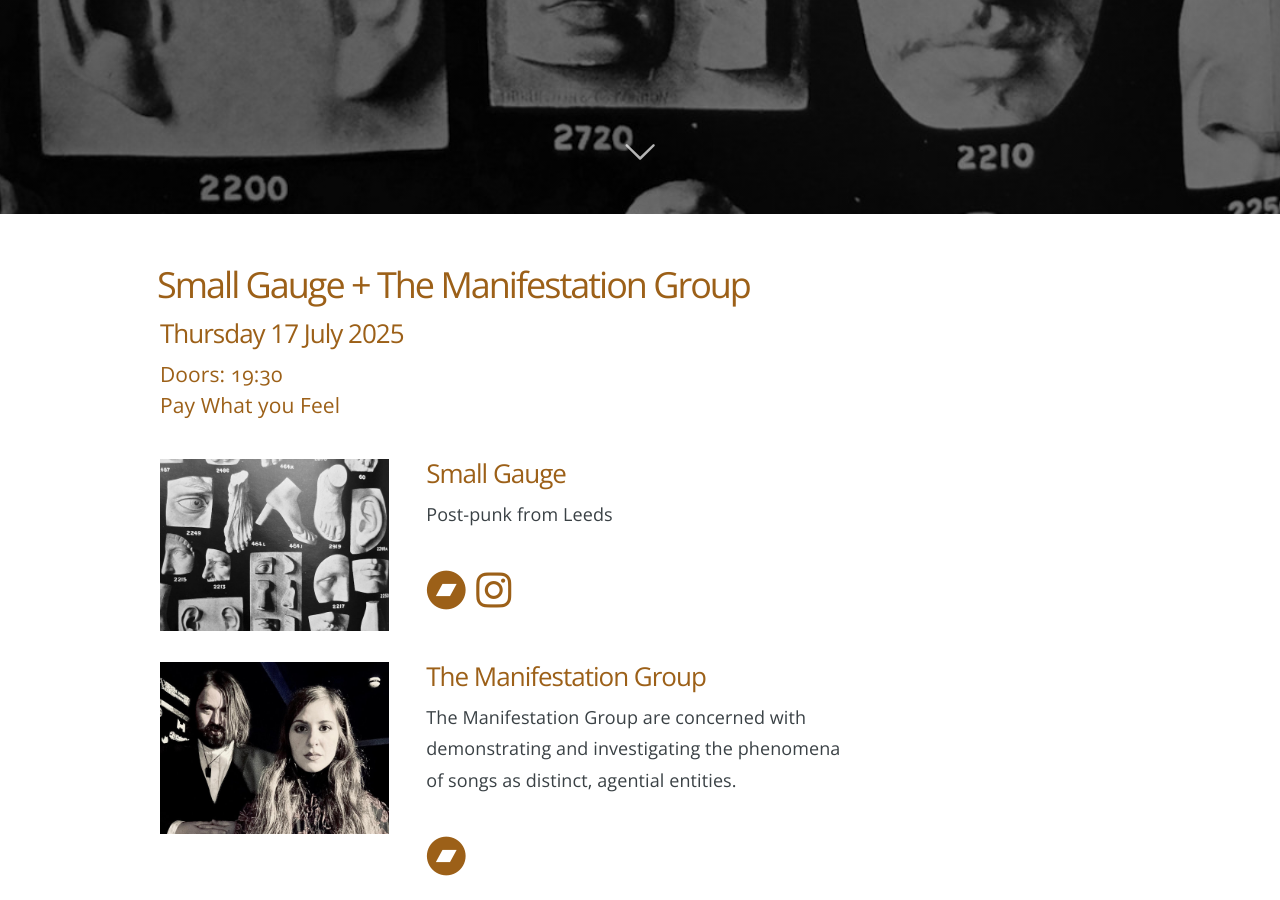
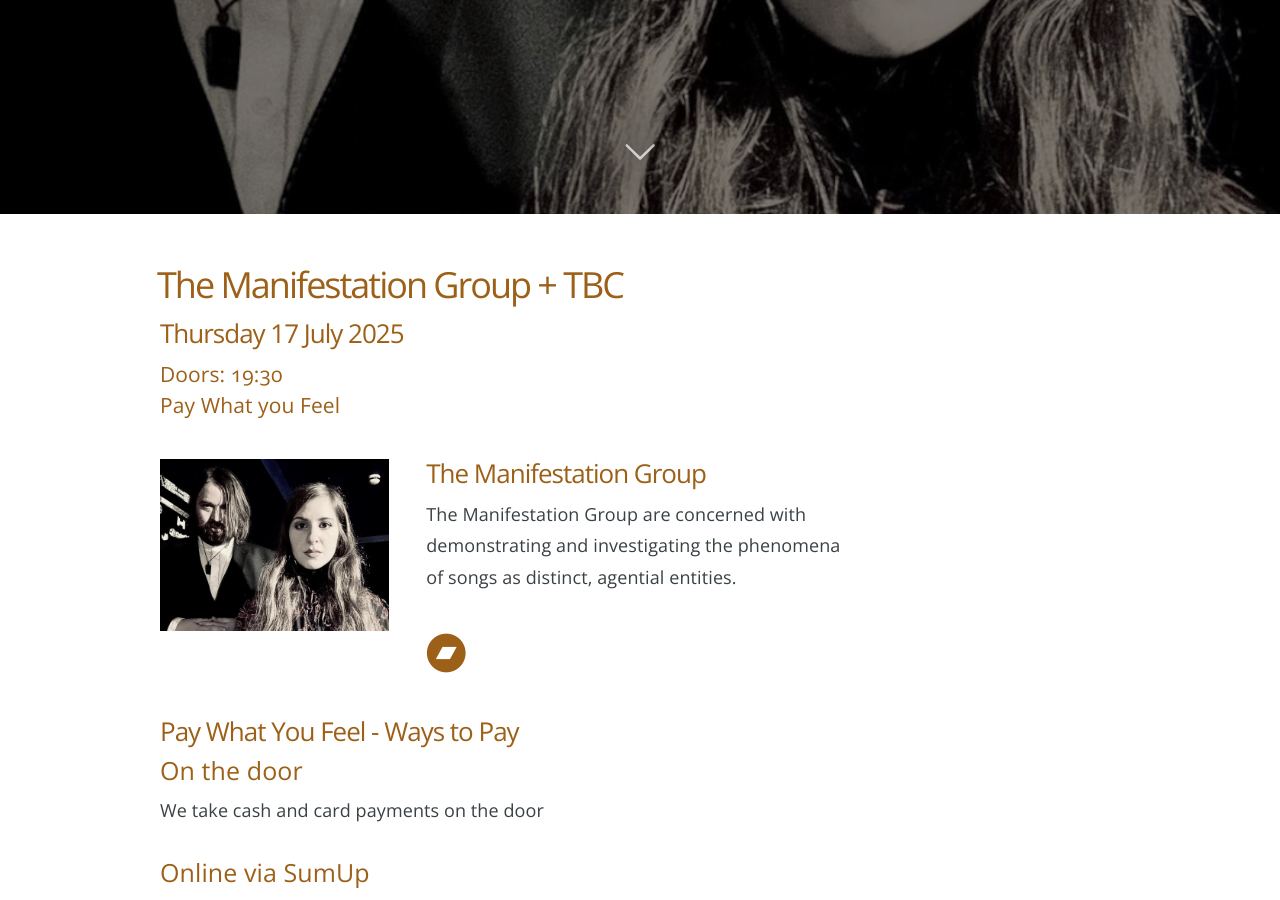
Before and after one commit to caprenter/rumble, a Jekyll site: the page built from docs/events/jul-2026.md, in a window 1280 px wide and 900 px high, scrolled down 674 px. Built offline with Jekyll 4.4.1, drawn with Linux system fonts in a browser that asks for light colours; comment, search, counter and statistics services are not loaded; some of the changed text lies outside the part shown.

```diff
--- a/docs/events/jul-2026.md
+++ b/docs/events/jul-2026.md
@@ -1,14 +1,15 @@
 ---
 ## Tile - seperate bands with a +
-title: Small Gauge + The Manifestation Group
-#sub-title: 18th April 2025
+title: The Manifestation Group + TBC
+#sub-title:
 event-date: 2025-07-17
 ## rumble number should be an integer
 rumble-number: 18
 ## Generate a SumUp link for this event. Include https://
 sumupLink: https://pay.sumup.com/b2c/Q7PMVKHJ
 layout: page
-cover: splashes/small-gauge.jpg #No leading slash
+#cover: splashes/small-gauge.jpg #No leading slash
+cover: splashes/the-manifestation-group.jpg
 #image-credit:
 navigation: true
 ---
```
Also changed, not shown: docs/events/apr-2026.md (+1 -1 lines), docs/_data/events.csv, docs/assets/images/bands/least-we-got-shoes.jpg, docs/assets/images/splashes/bibles-fc.jpg, docs/assets/images/splashes/least-we-got-shoes.jpg, docs/assets/images/splashes/the-manifestation-group.jpg (added).
